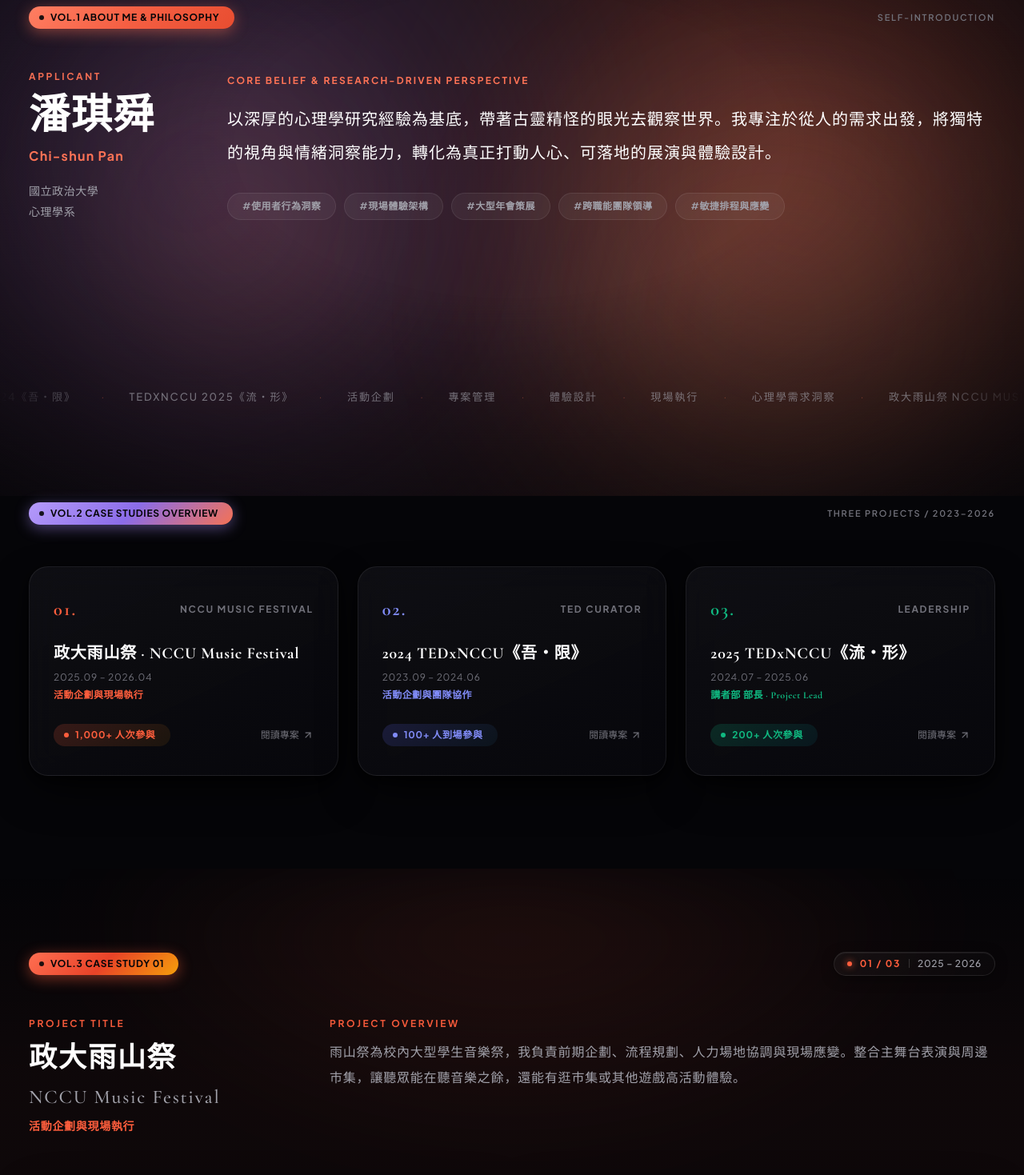
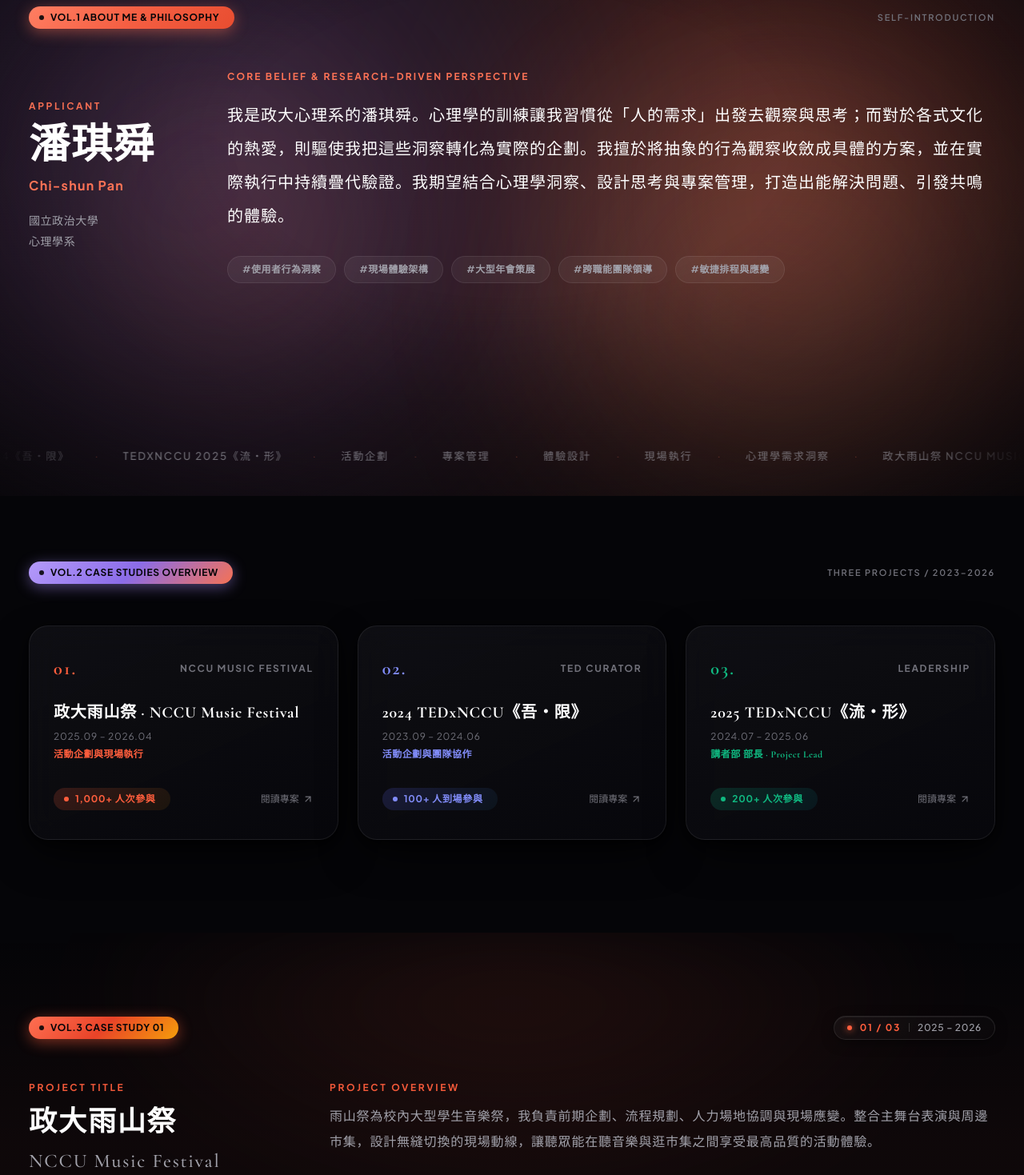
Before and after one commit to chisoon012/chishun0102, a React (Vite) app in the folder remix-chishun-portfolio/: page / in a window 1280 px wide. Shown: the part 180-1649 px from the top of the page at 80% size. Built offline with nearby package versions, Linux system fonts and the light colour scheme; grey boxes are pictures that could not be loaded.

Commit message:
Update App.tsx

```diff
--- a/remix-chishun-portfolio/src/App.tsx
+++ b/remix-chishun-portfolio/src/App.tsx
@@ -21,7 +21,6 @@
 import ted2025MeetingImg from "./assets/images/regenerated_image_1792323615752.jpg";
 
 /* ─── OBSIDIAN BLACK PALETTE & CHROMATIC AURORA FLOW ────────────────── */
-// Deep pitch-black base (#050508) infused with kinetic flowing gradient auroras tailored to each volume:
 const ATMOSPHERES: Record<string, {
   name: string;
   en: string;
@@ -141,9 +140,9 @@
 
 /* ─── BASE OBSIDIAN BLACK TOKENS ─────────────────────────────────────── */
 const T = {
-  text:    "#FFFFFF",       // Crisp pure luminous white
-  textSub: "#A1A1AA",       // Zinc 400 soft mist silver
-  textDim: "#71717A",       // Zinc 500 dusk charcoal
+  text:    "#FFFFFF",
+  textSub: "#A1A1AA",
+  textDim: "#71717A",
   card:    "linear-gradient(155deg, rgba(18, 18, 24, 0.72) 0%, rgba(8, 8, 12, 0.86) 100%)",
   cardHov: "linear-gradient(155deg, rgba(28, 28, 36, 0.86) 0%, rgba(14, 14, 20, 0.94) 100%)",
   navBg:   "rgba(5, 5, 8, 0.85)",
@@ -171,7 +170,6 @@
   font-family: 'Plus Jakarta Sans', -apple-system, BlinkMacSystemFont, sans-serif;
 }
 
-/* Background layers smoothly crossfading */
 .bg-layer {
   position: fixed;
   inset: 0;
@@ -181,7 +179,6 @@
   will-change: opacity;
 }
 
-/* Continuous flowing gradient keyframe animations */
 @keyframes flowOrb1 {
   0%   { transform: translate3d(0, 0, 0) scale(1) rotate(0deg); }
   25%  { transform: translate3d(7vw, 10vh, 0) scale(1.15) rotate(45deg); }
@@ -269,7 +266,6 @@
   box-shadow: 0 24px 50px -12px rgba(0, 0, 0, 0.9), 0 0 24px rgba(255, 255, 255, 0.03);
 }
 
-/* Scrollbar */
 ::-webkit-scrollbar {
   width: 5px;
   height: 5px;
@@ -288,21 +284,14 @@
 
 /* ─── IMAGES ────────────────────────────────────────────────────────── */
 const IMG = {
-  // VOL.3 雨山祭 (3 photos)
   festival: festivalHeroImg,
   festivalStage: festivalStageImg,
   festivalCrowd: festivalCrowdImg,
   festivalCrew: festivalHeroImg,
-
-  // VOL.4 TEDx2024 (2 photos)
   ted2024Audience: ted2024AudienceImg,
   ted2024Speaker: speakerImg,
-
-  // VOL.5 TEDx2025 (2 photos)
   ted2025Stage: ted2025StageImg,
   ted2025Meeting: ted2025MeetingImg,
-
-  // Aliases for compatibility
   speaker: speakerImg,
   audience: ted2024AudienceImg,
   meeting: ted2025MeetingImg,
@@ -628,8 +617,6 @@
   };
 }) {
   const [isHovered, setIsHovered] = useState(false);
-
-  // Strip trailing arrow from text if present so we render animated interactive arrow element
   const displayText = text.replace(/\s*→\s*$/, "");
 
   return (
@@ -675,7 +662,6 @@
         </span>
       </div>
 
-      {/* Detailed Dark Floating Tooltip Card */}
       {tooltip && isHovered && (
         <div
           style={{
@@ -694,7 +680,6 @@
           }}
           className="text-left"
         >
-          {/* Subtle triangle notch pointing down to button */}
           <div
             style={{
               position: "absolute",
@@ -1056,7 +1041,6 @@
         transition: "background 0.7s cubic-bezier(0.16, 1, 0.3, 1)",
       }}
     >
-      {/* Subtle Project-Specific Ambient Glow Layer */}
       {ambientColor && (
         <div
           style={{
@@ -1069,7 +1053,6 @@
           }}
           aria-hidden="true"
         >
-          {/* Top-centered soft ambient glow halo */}
           <div
             style={{
               position: "absolute",
@@ -1084,7 +1067,6 @@
               transition: "all 0.7s cubic-bezier(0.16, 1, 0.3, 1)",
             }}
           />
-          {/* Vertical wash seamlessly feathered at top and bottom */}
           <div
             style={{
               position: "absolute",
@@ -1124,7 +1106,6 @@
   const [selectedCase, setSelectedCase] = useState<string | null>(null);
   const [lightboxImg, setLightboxImg] = useState<{ src: string; caption: string } | null>(null);
 
-  // Active color atmosphere dynamically based on scroll position
   const curAtmos = useMemo(() => ATMOSPHERES[active] || ATMOSPHERES.vol1, [active]);
 
   useEffect(() => {
@@ -1133,12 +1114,10 @@
       const scrollY = window.scrollY;
       setScrolled(scrollY > 20);
 
-      // Calculate total page scroll percentage
       const docHeight = document.documentElement.scrollHeight - window.innerHeight;
       const progress = docHeight > 0 ? Math.min(Math.max(scrollY / docHeight, 0), 1) : 0;
       setScrollProgress(progress);
 
-      // Section spy
       for (let i = IDS.length - 1; i >= 0; i--) {
         const el = document.getElementById(IDS[i]);
         if (el && el.getBoundingClientRect().top <= HDR + 120) {
@@ -1180,8 +1159,6 @@
     <>
       <style>{CSS}</style>
 
-      {/* ══ DYNAMIC FLOWING GRADIENT AURORA BACKGROUND (KINETIC MESH) ══ */}
-      {/* Deep Obsidian Pitch Black Base */}
       <div
         style={{
           position: "fixed",
@@ -1193,7 +1170,6 @@
         aria-hidden="true"
       />
 
-      {/* Layered Flowing Aurora Gradients for each Volume (Crossfading smoothly on scroll) */}
       {Object.entries(ATMOSPHERES).map(([id, atmos]) => (
         <div
           key={id}
@@ -1204,7 +1180,6 @@
           }}
           aria-hidden="true"
         >
-          {/* Flowing Orb 1 - Signature Accent Light (Top-Right drifting and rotating) */}
           <div
             style={{
               position: "absolute",
@@ -1223,7 +1198,6 @@
             }}
           />
 
-          {/* Flowing Orb 2 - Harmonic Ambient Twilight (Bottom-Left organic translation) */}
           <div
             style={{
               position: "absolute",
@@ -1242,7 +1216,6 @@
             }}
           />
 
-          {/* Flowing Orb 3 - Ethereal Mid-Tone Glow (Center-Right pulsing aura) */}
           <div
             style={{
               position: "absolute",
@@ -1261,7 +1234,6 @@
             }}
           />
 
-          {/* Flowing Orb 4 - Ambient Counter-Aura (Top-Left floating presence) */}
           <div
             style={{
               position: "absolute",
@@ -1282,7 +1254,6 @@
         </div>
       ))}
 
-      {/* Global Animated Flowing Gradient Stream Ribbon */}
       <div
         style={{
           position: "fixed",
@@ -1298,7 +1269,6 @@
         aria-hidden="true"
       />
 
-      {/* Deep Obsidian Radial Vignette - soft dark cinema frame */}
       <div
         style={{
           position: "fixed",
@@ -1310,7 +1280,6 @@
         aria-hidden="true"
       />
 
-      {/* Main Container */}
       <div
         style={{
           color: T.text,
@@ -1321,7 +1290,6 @@
           zIndex: 1,
         }}
       >
-        {/* ══ TOP PROGRESS LINE (ANIMATED FLOWING GRADIENT) ══════════════ */}
         <div
           style={{
             position: "fixed",
@@ -1338,7 +1306,6 @@
           }}
         />
 
-        {/* ══ TOAST NOTIFICATION ════════════════════════════════════ */}
         {copyFeedback && (
           <div
             style={{
@@ -1365,7 +1332,6 @@
           </div>
         )}
 
-        {/* ══ FLOATING OBSIDIAN HEADER (BORDERLESS WITH SOFT BLUR) ══ */}
         <header
           style={{
             position: "fixed",
@@ -1385,7 +1351,6 @@
             padding: "0 40px",
           }}
         >
-          {/* Branding */}
           <div
             onClick={() => window.scrollTo({ top: 0, behavior: "smooth" })}
             style={{ flexShrink: 0, cursor: "pointer" }}
@@ -1401,7 +1366,6 @@
             </div>
           </div>
 
-          {/* Desktop nav links - frosted obsidian floating pills */}
           <nav
             className="hidden md:flex items-center gap-1"
             style={{
@@ -1433,7 +1397,6 @@
             ))}
           </nav>
 
-          {/* Mobile menu trigger */}
           <div className="flex items-center">
             <button
               onClick={() => setMobileMenuOpen(!mobileMenuOpen)}
@@ -1446,7 +1409,6 @@
           </div>
         </header>
 
-        {/* Soft downward gradient fade apron beneath header for seamless fade-out of scrolling content */}
         <div
           style={{
             position: "fixed",
@@ -1463,7 +1425,6 @@
           aria-hidden="true"
         />
 
-        {/* Mobile dropdown menu */}
         {mobileMenuOpen && (
           <div
             style={{
@@ -1506,7 +1467,6 @@
           </div>
         )}
 
-        {/* spacer */}
         <div style={{ height: HDR + 20 }} />
 
         {/* ══ VOL.1 — ABOUT ════════════════════════════════════════ */}
@@ -1530,7 +1490,6 @@
               alignItems: "center",
             }}
           >
-            {/* Left nameplate & reserved photo space */}
             <div
               style={{
                 display: "flex",
@@ -1540,7 +1499,6 @@
                 flex: "0 0 auto",
               }}
             >
-              {/* Name Details */}
               <div style={{ minWidth: 200 }}>
                 <Eye accent={ATMOSPHERES.vol1.accent}>APPLICANT</Eye>
                 <h1
@@ -1568,7 +1526,6 @@
               </div>
             </div>
 
-            {/* Right core belief statement */}
             <div style={{ flex: "1 1 360px", minWidth: 0 }}>
               <div
                 style={{
@@ -1591,10 +1548,9 @@
                   marginBottom: 28,
                 }}
               >
-                以深厚的心理學研究經驗為基底，帶著古靈精怪的眼光去觀察世界。我專注於從人的需求出發，將獨特的視角與情緒洞察能力，轉化為真正打動人心、可落地的展演與體驗設計。
+                我是政大心理系的潘琪舜。心理學的訓練讓我習慣從「人的需求」出發去觀察與思考；而對於各式文化的熱愛，則驅使我把這些洞察轉化為實際的企劃。我擅於將抽象的行為觀察收斂成具體的方案，並在實際執行中持續疊代驗證。我期望結合心理學洞察、設計思考與專案管理，打造出能解決問題、引發共鳴的體驗。
               </p>
 
-              {/* Seamless tags */}
               <div style={{ display: "flex", flexWrap: "wrap", gap: 10 }}>
                 {[
                   "使用者行為洞察",
@@ -1626,7 +1582,6 @@
           </div>
         </Sec>
 
-        {/* Ticker banner */}
         <Ticker
           items={[
             "政大雨山祭 NCCU Music Festival",
@@ -1683,7 +1638,6 @@
                 title: "2025 TEDxNCCU《流・形》",
                 period: "2024.07 – 2025.06",
                 role: "講者部 部長 · Project Lead",
-
                 impact: "200+ 人次參與",
                 accent: ATMOSPHERES.vol5.accent,
                 accentBg: ATMOSPHERES.vol5.accentBg,
@@ -1757,11 +1711,8 @@
                   >
                     {p.role}
                   </div>
-                  <p style={{ color: T.textSub, lineHeight: "1.8", marginBottom: 28 }} className="text-xs">
-                    {p.desc}
-                  </p>
                 </div>
-                <div style={{ display: "flex", alignItems: "center", justifyContent: "space-between" }}>
+                <div style={{ display: "flex", alignItems: "center", justifyContent: "space-between", marginTop: 20 }}>
                   <Pill
                     inv
                     accent={p.accent}
@@ -1821,12 +1772,11 @@
                 style={{ color: T.textSub, lineHeight: "2.0", letterSpacing: "0.05em" }}
                 className="text-base"
               >
-                雨山祭為校內大型學生音樂祭，我負責前期企劃、流程規劃、人力場地協調與現場應變。整合主舞台表演與周邊市集，讓聽眾能在聽音樂之餘，還能有逛市集或其他遊戲高活動體驗。
+                雨山祭為校內大型學生音樂祭，我負責前期企劃、流程規劃、人力場地協調與現場應變。整合主舞台表演與周邊市集，設計無縫切換的現場動線，讓聽眾能在聽音樂與逛市集之間享受最高品質的活動體驗。
               </p>
             </div>
           </div>
 
-          {/* Two photos balanced duo gallery */}
           <div
             className="fu3"
             style={{
@@ -1836,7 +1786,6 @@
               marginBottom: 52,
             }}
           >
-            {/* Photo 1: Main Stage */}
             <div style={{ flex: "1 1 340px", minWidth: 0 }}>
               <PhotoHero
                 src={IMG.festival}
@@ -1851,7 +1800,6 @@
               />
             </div>
 
-            {/* Photo 2: Official merchandise & stage gear */}
             <div style={{ flex: "1 1 340px", minWidth: 0 }}>
               <PhotoHero
                 src={IMG.festivalStage}
@@ -1867,7 +1815,6 @@
             </div>
           </div>
 
-          {/* responsibilities header with aligned impact button */}
           <Eye s={{ marginBottom: 16 }} accent={ATMOSPHERES.vol3.accent}>KEY RESPONSIBILITIES</Eye>
           <div
             style={{
@@ -1883,14 +1830,13 @@
             }}
           >
             {[
-              { n: "01", t: "前期企劃發想", d: "參與前期活動內容發想與企劃，規劃活動形式與執行流程，制定舞台節目與周邊互動方案。" },
+              { n: "01", t: "前期企劃發想", d: "參與前期活動內容發想與企劃，規劃活動形式與執行流程，制定舞台節目與市集周邊互動方案。" },
               { n: "02", t: "流程規劃統籌", d: "規劃當日流程，確認人力配置、場地與各項硬體搭建事項，落實雨天備案。" },
               { n: "03", t: "現場執行調度", d: "負責現場執行與流程掌控，依現場人潮即時調整通道，處置突發狀況，確保活動如期圓滿。" },
             ].map((r) => (
               <Resp key={r.n} n={r.n} title={r.t} desc={r.d} accent={ATMOSPHERES.vol3.accent} />
             ))}
 
-            {/* Bottom-right interactive borderless retrospective link */}
             <div
               style={{
                 display: "flex",
@@ -1975,7 +1921,6 @@
             </div>
           </div>
 
-          {/* Two photos balanced duo gallery */}
           <div
             className="fu3"
             style={{
@@ -2035,7 +1980,6 @@
               <Resp key={r.n} n={r.n} title={r.t} desc={r.d} accent={ATMOSPHERES.vol4.accent} />
             ))}
 
-            {/* Bottom-right interactive borderless retrospective link */}
             <div
               style={{
                 display: "flex",
@@ -2129,7 +2073,6 @@
             </div>
           </div>
 
-          {/* Two photos balanced duo gallery */}
           <div
             className="fu3"
             style={{
@@ -2189,7 +2132,6 @@
               <Resp key={r.n} n={r.n} title={r.t} desc={r.d} accent={ATMOSPHERES.vol5.accent} />
             ))}
 
-            {/* Bottom-right interactive borderless retrospective link */}
             <div
               style={{
                 display: "flex",
@@ -2235,7 +2177,7 @@
           accent={curAtmos.accent}
         />
 
-       {/* ══ VOL.6 — VISION & CONTACT ═══════════════════════════════ */}
+        {/* ══ VOL.6 — VISION & CONTACT ═══════════════════════════════ */}
         <Sec id="vol6">
           <SecHead
             pill="VOL.6 FUTURE VISION & FIT"
@@ -2266,7 +2208,7 @@
                 key={g.num}
                 className={`hovcard fu${i + 2}`}
                 style={{
-                  flex: "1 1 300px",
+                  flex: "1 1 340px",
                   minWidth: 0,
                   background: T.card,
                   backdropFilter: "blur(20px)",
@@ -2317,7 +2259,6 @@
             ))}
           </div>
 
-          {/* Contact block — obsidian mirror of user's brand card */}
           <div
             style={{
               background: "linear-gradient(155deg, rgba(18, 18, 24, 0.88) 0%, rgba(8, 8, 12, 0.95) 100%)",
@@ -2330,7 +2271,6 @@
               overflow: "hidden",
             }}
           >
-            {/* Luminous coral aura beam inside contact card */}
             <div
               style={{
                 position: "absolute",
@@ -2355,7 +2295,6 @@
               }}
             >
               <div style={{ display: "flex", flexWrap: "wrap", gap: 48, maxWidth: 800 }}>
-                {/* Telephone */}
                 <div>
                   <div
                     style={{ color: ATMOSPHERES.vol6.accent, letterSpacing: "0.18em", marginBottom: 8, fontWeight: 700 }}
@@ -2373,7 +2312,7 @@
                         fontFamily: "'Cormorant Garamond', 'Georgia', serif",
                       }}
                     >
-                      +886 90707156
+                      +886 907071156
                     </span>
                     <button
                       onClick={() => copyText("0907071156", "電話號碼")}
@@ -2387,7 +2326,6 @@
                   </div>
                 </div>
 
-                {/* Email */}
                 <div>
                   <div
                     style={{ color: ATMOSPHERES.vol6.accent, letterSpacing: "0.18em", marginBottom: 8, fontWeight: 700 }}
@@ -2419,7 +2357,6 @@
                   </div>
                 </div>
 
-                {/* University */}
                 <div>
                   <div
                     style={{ color: ATMOSPHERES.vol6.accent, letterSpacing: "0.18em", marginBottom: 8, fontWeight: 700 }}
@@ -2469,7 +2406,7 @@
             © 2026 潘琪舜 Chi-shun Pan — Portfolio &#39;26
           </span>
 
-          <div style={{ display: "flex", gap: 20, alignItems: "center", flexWrap: "wrap" }}>
+          <div style={{ display: "flex", gap: 20, itemsCenter: "center", flexWrap: "wrap" }}>
             {["VOL.1", "VOL.2", "VOL.3", "VOL.4", "VOL.5"].map((v) => (
               <span key={v} style={{ color: T.textDim, letterSpacing: "0.1em", opacity: 0.7 }} className="text-xs font-sans-meta">
                 {v}
```
